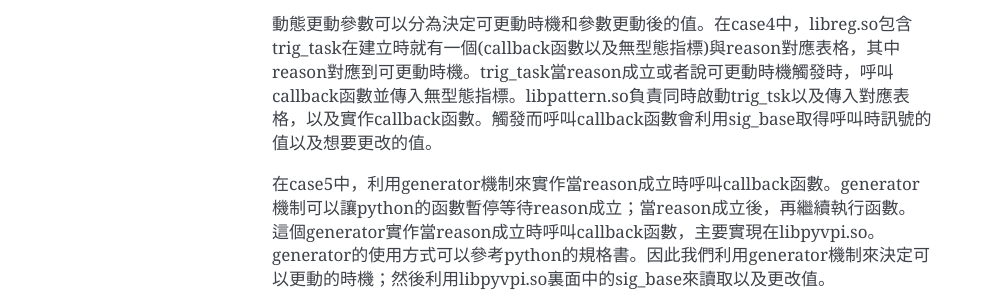
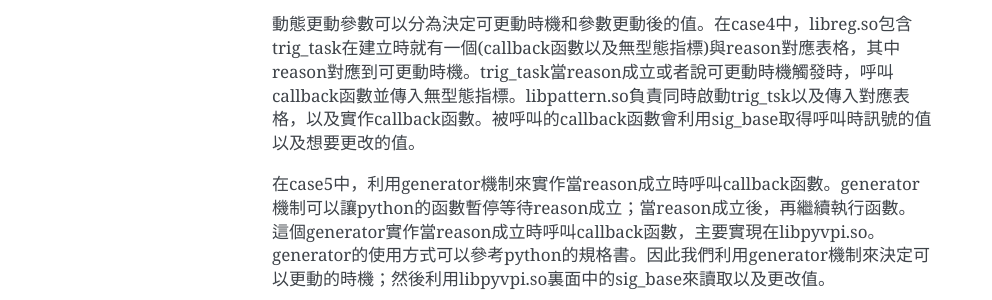
Before and after one commit to digitnctu/cvpi_tutorial, a Sphinx documentation site: the page built from docs/source/case1.rst, in a window 1280 px wide. Shown: the part 1070-1370 px from the top of the page, without its empty margins (148-1140 px from the left). Built offline with Sphinx 7.4.7, drawn with Linux system fonts in a browser that asks for light colours.

Commit message:
Update case1.rst

```diff
--- a/docs/source/case1.rst
+++ b/docs/source/case1.rst
@@ -82,7 +82,7 @@ case2 模組取代
 
 針對上面seq_ack的問題：case3具有命令列指定參數，可以動態地更動seq_ack而產生不一樣的測試項目(pattern)，而不需要從新翻譯。針對這種動態更動參數引起了一個想法，我們可不可以利用CVPI來實現這個動態更動參數。case4/case5就是對這個想法的實現。case4是利用註冊/觸動callback函數;而case5則是利用內嵌腳本語言(python)，使用這個腳本語言動態地更動seq_ack。
 
-動態更動參數可以分為決定可更動時機和參數更動後的值。在case4中，libreg.so包含trig_task在建立時就有一個(callback函數以及無型態指標)與reason對應表格，其中reason對應到可更動時機。trig_task當reason成立或者說可更動時機觸發時，呼叫callback函數並傳入無型態指標。libpattern.so負責同時啟動trig_tsk以及傳入對應表格，以及實作callback函數。觸發而呼叫callback函數會利用sig_base取得呼叫時訊號的值以及想要更改的值。
+動態更動參數可以分為決定可更動時機和參數更動後的值。在case4中，libreg.so包含trig_task在建立時就有一個(callback函數以及無型態指標)與reason對應表格，其中reason對應到可更動時機。trig_task當reason成立或者說可更動時機觸發時，呼叫callback函數並傳入無型態指標。libpattern.so負責同時啟動trig_tsk以及傳入對應表格，以及實作callback函數。被呼叫的callback函數會利用sig_base取得呼叫時訊號的值以及想要更改的值。
 
 ..
 	除了上述描述外，每一個callback函數以及trig_task開始都有一個額外的參數，這個參數是用來作為在時間上註冊以後的呼叫callback函數的時間。當時間為0時，代表不註冊callback函數。
```
